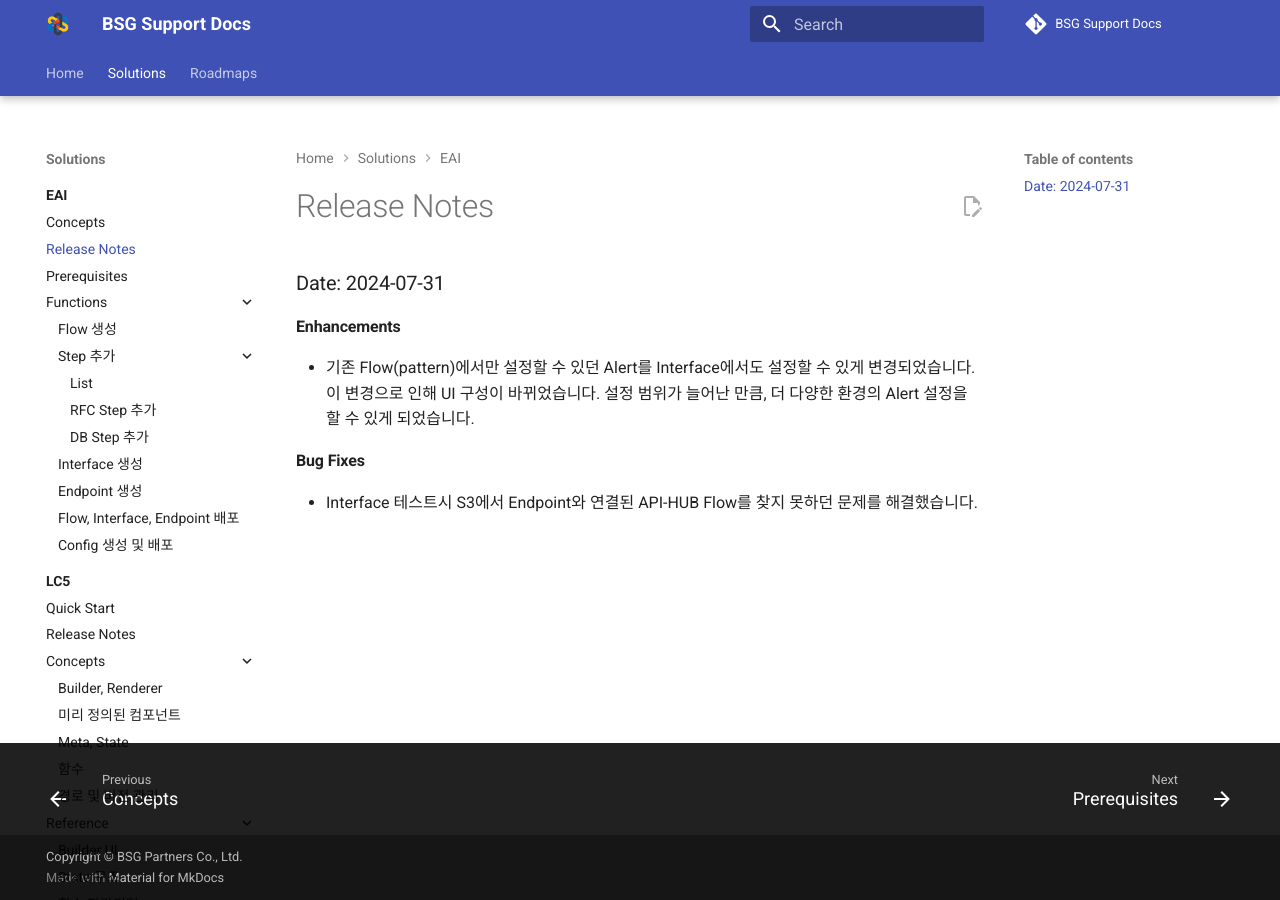
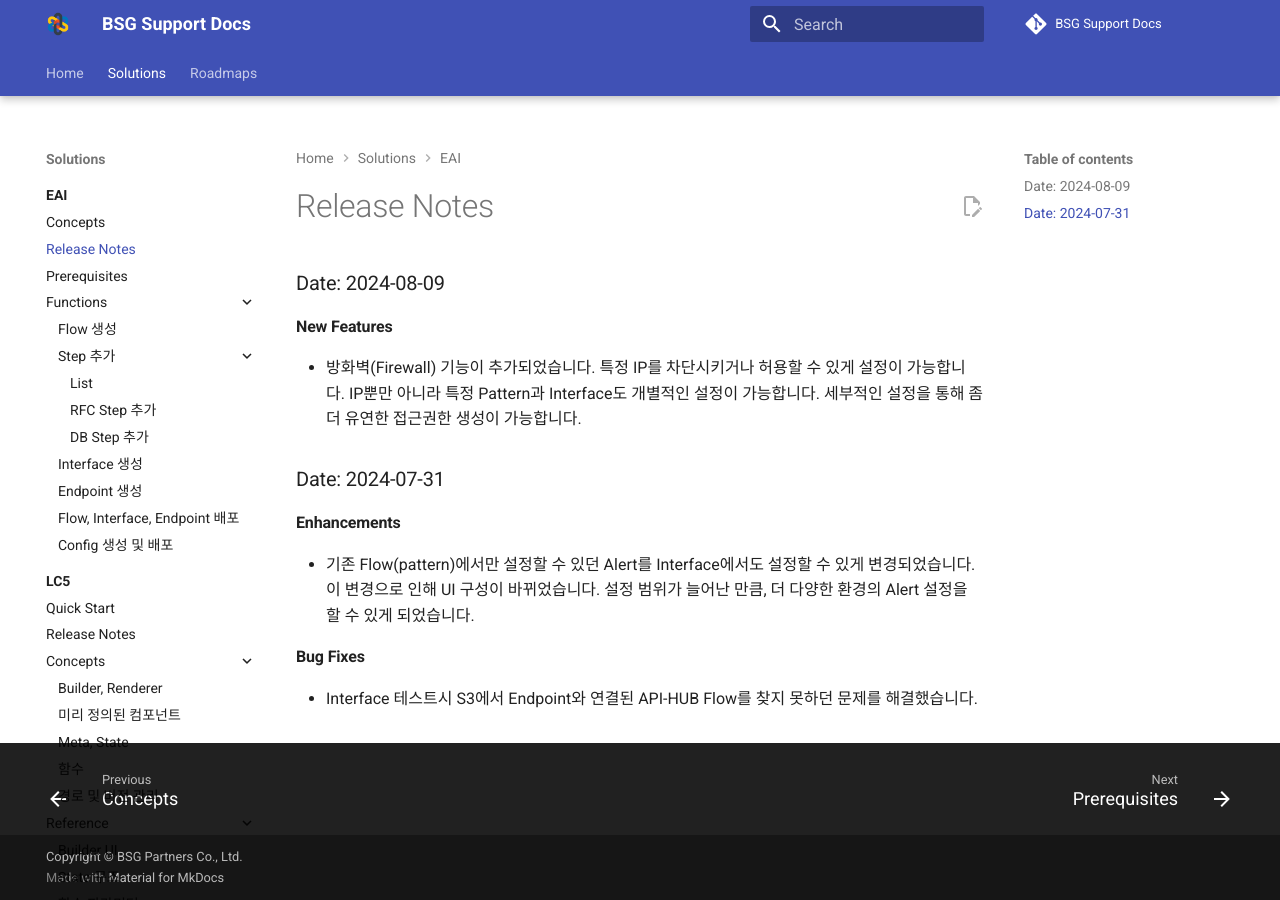
Before and after one commit to bsgp/docs, an MkDocs documentation site: the page built from docs/eai/release_notes.md, in a window 1280 px wide. Built offline with MkDocs 1.6.1 and Material for MkDocs 9.7.7, drawn with Linux system fonts in a browser that asks for light colours; comment, search, counter and statistics services are not loaded.

Commit message:
docs: release note & roadmap update

```diff
--- a/docs/eai/release_notes.md
+++ b/docs/eai/release_notes.md
@@ -30,6 +30,11 @@
 - Dependency 2: Description of the dependency.
 
 </p>
+### Date: 2024-08-09
+
+#### New Features
+
+- 방화벽(Firewall) 기능이 추가되었습니다. 특정 IP를 차단시키거나 허용할 수 있게 설정이 가능합니다. IP뿐만 아니라 특정 Pattern과 Interface도 개별적인 설정이 가능합니다. 세부적인 설정을 통해 좀 더 유연한 접근권한 생성이 가능합니다.
 
 ### Date: 2024-07-31
 
```
Also changed, not shown: docs/eai/roadmap.md (+1 -2 lines).
